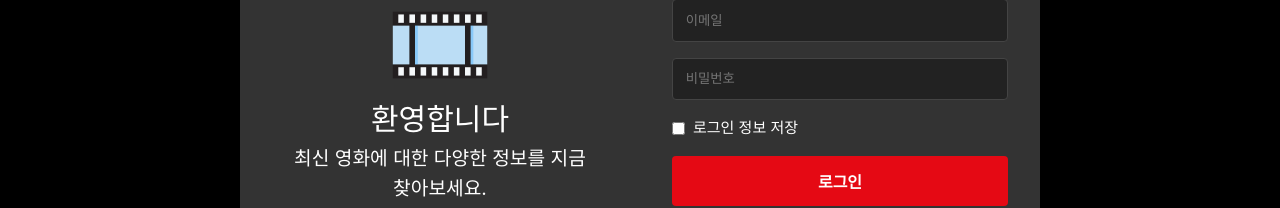
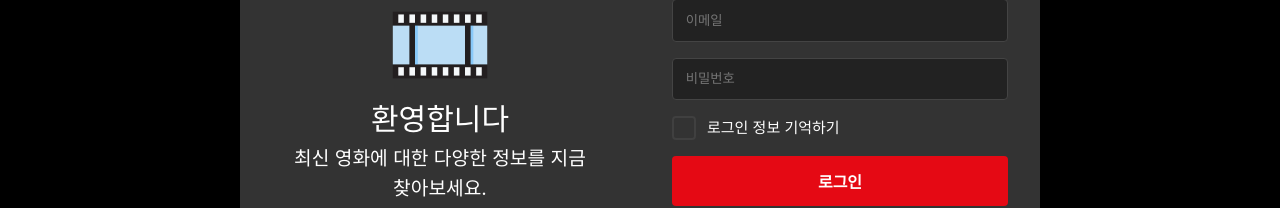
Before and after one commit to tkddnr1022/Movie-SPA-Demo, a Vue app: page / in a window 1280 px wide. Shown: the part 339-547 px from the top of the page. Built offline with nearby package versions, Linux system fonts and the light colour scheme.

Commit message:
Feat: add custom checkbox component

```diff
--- /dev/null
+++ b/src/components/Checkbox.vue
@@ -0,0 +1,81 @@
+<template>
+    <div class="checkbox-wrapper">
+        <label class="checkbox-label">
+            <input type="checkbox" class="checkbox" :checked="modelValue" @change="updateValue">
+            <span class="checkmark"></span>
+            <span class="checkbox-text">{{ text }}</span>
+        </label>
+    </div>
+</template>
+
+<script>
+export default {
+    name: 'Checkbox',
+    props: {
+        text: {
+            type: String,
+            required: true
+        },
+        modelValue: {
+            type: Boolean,
+            default: false
+        }
+    },
+    emits: ['update:modelValue'],
+    methods: {
+        updateValue(event) {
+            this.$emit('update:modelValue', event.target.checked)
+        }
+    }
+}
+</script>
+
+<style scoped>
+.checkbox {
+    display: none;
+}
+
+.checkbox-wrapper {
+    margin-bottom: 1rem;
+}
+
+.checkbox-label {
+    position: relative;
+    padding-left: 35px;
+    display: flex;
+    align-items: center;
+}
+
+.checkmark {
+    position: absolute;
+    left: 0;
+    height: 24px;
+    width: 24px;
+    background-color: transparent;
+    border: 2px solid #404040;
+    border-radius: 4px;
+    transition: all 0.3s;
+}
+
+.checkbox:checked+.checkmark {
+    background-color: #e50914;
+    border-color: #e50914;
+}
+
+.checkmark:after {
+    content: "";
+    position: absolute;
+    display: none;
+    left: 8px;
+    top: 4px;
+    width: 5px;
+    height: 10px;
+    border: solid white;
+    border-width: 0 2px 2px 0;
+    transform: rotate(45deg);
+}
+
+.checkbox:checked+.checkmark:after {
+    display: block;
+}
+</style>
--- a/src/components/SignIn.vue
+++ b/src/components/SignIn.vue
@@ -6,9 +6,7 @@
                 <form @submit.prevent="handleSignin">
                     <input type="email" placeholder="이메일" v-model="email" required />
                     <input type="password" placeholder="비밀번호" v-model="password" required />
-                    <label class="checkbox">
-                        <input type="checkbox" v-model="rememberMe" />로그인 정보 저장
-                    </label>
+                    <Checkbox v-model="rememberMe" text="로그인 정보 기억하기" />
                     <button type="submit" class="btn">로그인</button>
                 </form>
                 <div class="toggle-wrapper">
@@ -21,10 +19,8 @@
                 <form @submit.prevent="handleSignup">
                     <input type="email" placeholder="이메일" v-model="email" required />
                     <input type="password" placeholder="비밀번호" v-model="password" required />
-                    <input type="text" placeholder="TMDB API Key" v-model="secretKey" required />
-                    <label class="checkbox">
-                        <input type="checkbox" v-model="agreeToTerms" /> 이용약관에 동의합니다.
-                    </label>
+                    <input type="text" placeholder="TMDB API Key" v-model="apiKey" required />
+                    <Checkbox v-model="agreeToTerms" text="이용 약관에 동의합니다." />
                     <button type="submit" class="btn">회원가입</button>
                 </form>
                 <div class="toggle-wrapper">
@@ -37,15 +33,20 @@
 </template>
 
 <script>
+import Checkbox from './Checkbox.vue';
+
 export default {
     name: "SignIn",
+    components: {
+        Checkbox,
+    },
     data() {
         return {
             isSignin: true,
             email: '',
             password: '',
             rememberMe: false,
-            secretKey: '',
+            apiKey: '',
             agreeToTerms: false,
         };
     },
@@ -94,16 +95,6 @@ input[type="text"] {
     border-radius: 4px;
 }
 
-.checkbox {
-    display: flex;
-    align-items: center;
-    margin-bottom: 1rem;
-}
-
-.checkbox input {
-    margin-right: 0.5rem;
-}
-
 .btn {
     width: 100%;
     padding: 0.8rem;
@@ -121,7 +112,7 @@ input[type="text"] {
     background-color: #f40612;
 }
 
-.toggle-wrapper{
+.toggle-wrapper {
     margin-top: 1rem;
 }
 
@@ -138,12 +129,14 @@ input[type="text"] {
 
 .slide-enter-active,
 .slide-leave-active {
-  transition: transform 0.5s ease;
+    transition: transform 0.5s ease;
 }
+
 .slide-enter-from {
-  transform: translateY(100%);
+    transform: translateY(100%);
 }
+
 .slide-leave-to {
-  transform: translateY(-100%);
+    transform: translateY(-100%);
 }
 </style>
```
